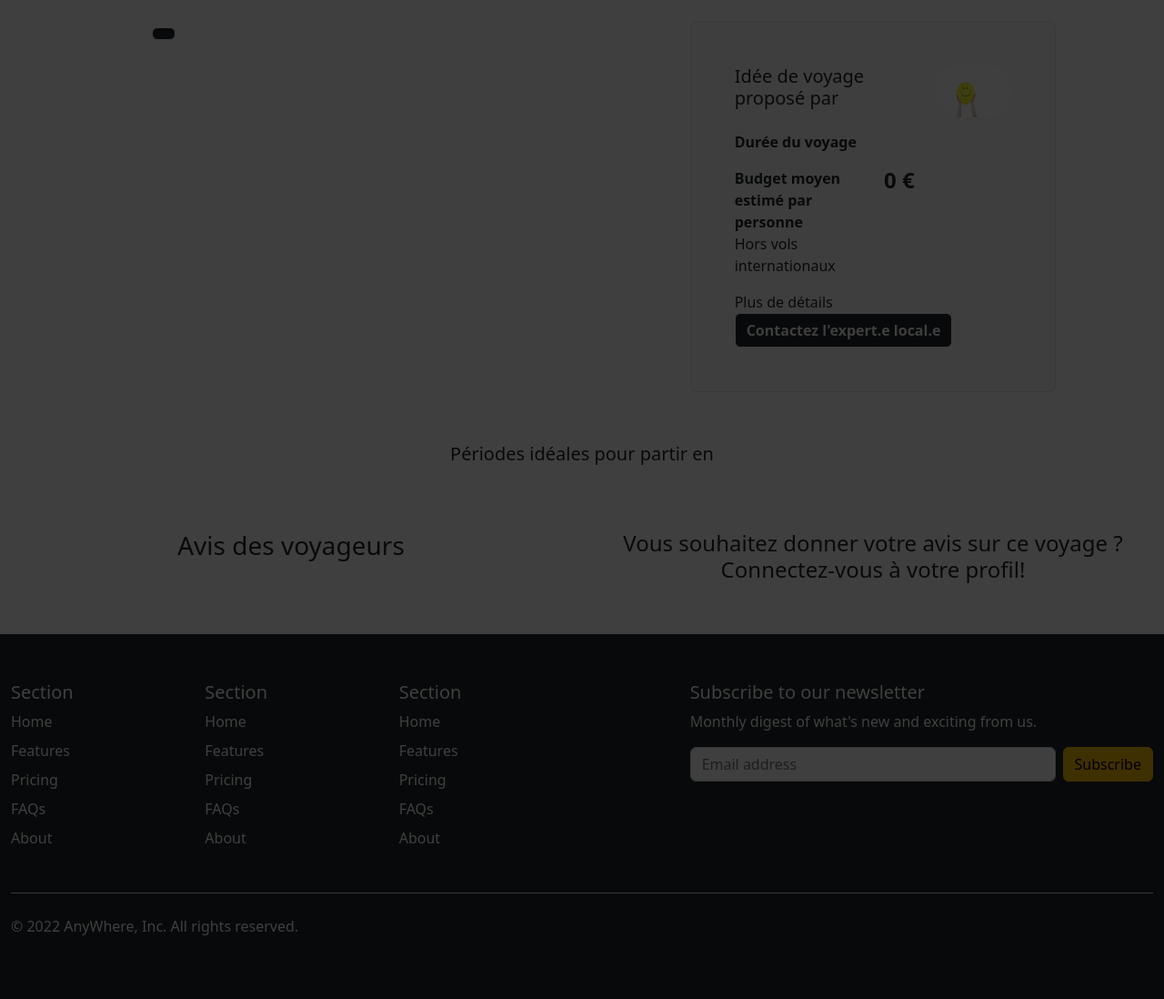
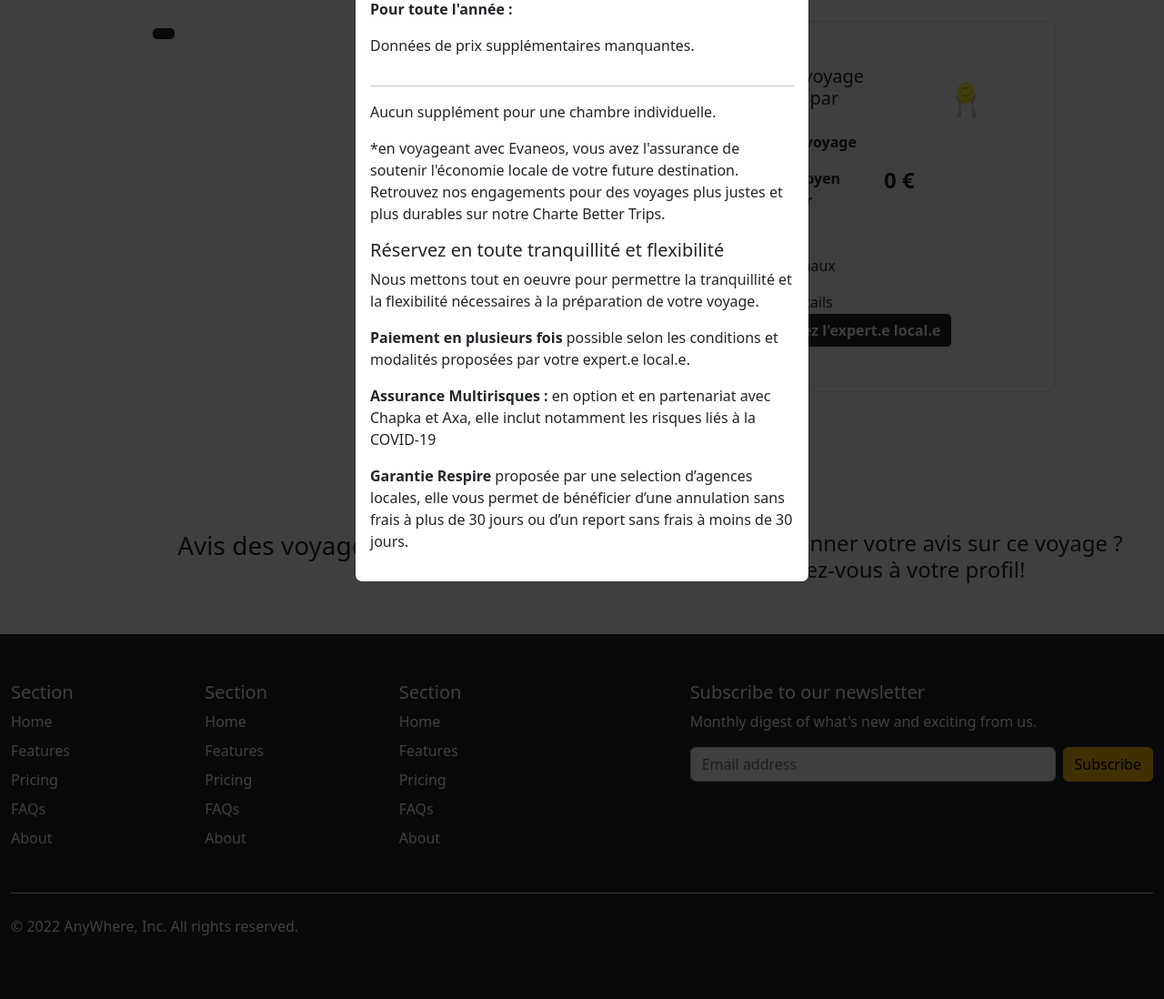
Before and after one commit to MarieBouvard/Anywhere, a Symfony app: template templates/travel/show.html.twig in a window 1280 px wide, after a click on "Plus de détails". Shown: the part 367-1465 px from the top of the page at 91% size. Run offline with Twig, Linux system fonts and the light colour scheme; the template is opened without the code that fills it, so the values that code supplies are empty; some libraries are stand-ins or nearby versions; some web fonts are replaced.

Commit message:
Update of modal details show template, add of propertiers into travel controller

```diff
--- a/src/Controller/Admin/TravelCrudController.php
+++ b/src/Controller/Admin/TravelCrudController.php
@@ -36,6 +36,10 @@
         AssociationField::new('numberOfPeople', 'Avec qui partir ?'),
         AssociationField::new('user', 'Proposé par'),
         AssociationField::new('period', 'Période de voyage'),
+        MoneyField::new('priceTwo', 'Prix 2 personnes')->setCurrency('EUR'),
+        MoneyField::new('priceThree', 'Prix 3 personnes')->setCurrency('EUR'),
+        MoneyField::new('priceFour', 'Prix 4 personnes')->setCurrency('EUR'),
+        MoneyField::new('additionalPrice', 'Supplément personne seule')->setCurrency('EUR'),
         ImageField::new('image', 'Image header')
         ->setBasePath('uploads/')
         ->setUploadDir('public/uploads/')
--- a/templates/travel/_modal.html.twig
+++ b/templates/travel/_modal.html.twig
@@ -6,7 +6,57 @@
           <button type="button" class="btn-close" data-bs-dismiss="modal" aria-label="Close"></button>
         </div>
         <div class="modal-body">
-          {{ travel.description }}
+          <p>{{ travel.description }}</p>
+          <h4><strong>Budget moyen :</strong></h4>
+          <h5>{{travel.price / 100}} € estimé par adulte</h5>
+            <p>Cette idée de voyage est entièrement personnalisable avec l'aide de votre expert·e local·e.Le prix final de votre circuit est susceptible de varier en fonction de vos dates de départ et des étapes, activités ou hébergements souhaités. <br>
+            Retrouvez ci-dessous les budgets moyens observés selon les périodes* :</p>
+
+          <div class="row">
+            <p><strong>Pour toute l'année : </strong></p>
+            {% if travel.priceTwo != null %}
+              <div class="col-md-6">
+                <p><strong>{{ travel.priceTwo / 100}} €</strong> pour 2 personnes.</p>
+              </div>
+            {% elseif travel.priceTwo == null %}
+              <p>Données de prix supplémentaires manquantes.</p>
+            {% endif %}
+          </div>
+
+          <div class="row">
+            {% if travel.priceThree != null %}
+              <div class="col-md-6">
+                <p><strong>{{ travel.priceThree / 100}} €</strong> pour 3 personnes.</p>
+              </div>
+            {% endif %}
+          </div>
+
+          <div class="row">
+            {% if travel.priceFour != null %}
+              <div class="col-md-6">
+                <strong>{{ travel.priceFour / 100}} €</strong> pour 4 personnes.
+              </div>
+            {% endif %}
+          </div>
+          <hr>
+          {% if travel.additionalPrice != null %}
+          <div class="row">
+            <p>Supplément pour une chambre individuelle : <strong>{{ travel.additionalPrice / 100 }} €</strong></p>
+          </div>
+          {% elseif travel.additionalPrice == null %}
+          <div class="row">
+            <p>Aucun supplément pour une chambre individuelle.</p>
+          </div>
+          {% endif %}
+          <div>
+            <p> *en voyageant avec Evaneos, vous avez l'assurance de soutenir l'économie locale de votre future destination. Retrouvez nos engagements pour des voyages plus justes et plus durables sur notre Charte Better Trips.</p>
+            <h5>Réservez en toute tranquillité et flexibilité</h5>
+            <p>Nous mettons tout en oeuvre pour permettre la tranquillité et la flexibilité nécessaires à la préparation de votre voyage.</p>
+            <p><strong>Paiement en plusieurs fois</strong> possible selon les conditions et modalités proposées par votre expert.e local.e.</p>
+            <p><strong>Assurance Multirisques :</strong> en option et en partenariat avec Chapka et Axa, elle inclut notamment les risques liés à la COVID-19</p>
+            <p><strong>Garantie Respire</strong> proposée par une selection d’agences locales, elle vous permet de bénéficier d’une annulation sans frais à plus de 30 jours ou d’un report sans frais à moins de 30 jours.</p>
+
+          </div>
         </div>
       </div>
     </div>
```
Also changed, not shown: src/Entity/Travel.php (+68 -0 lines).
